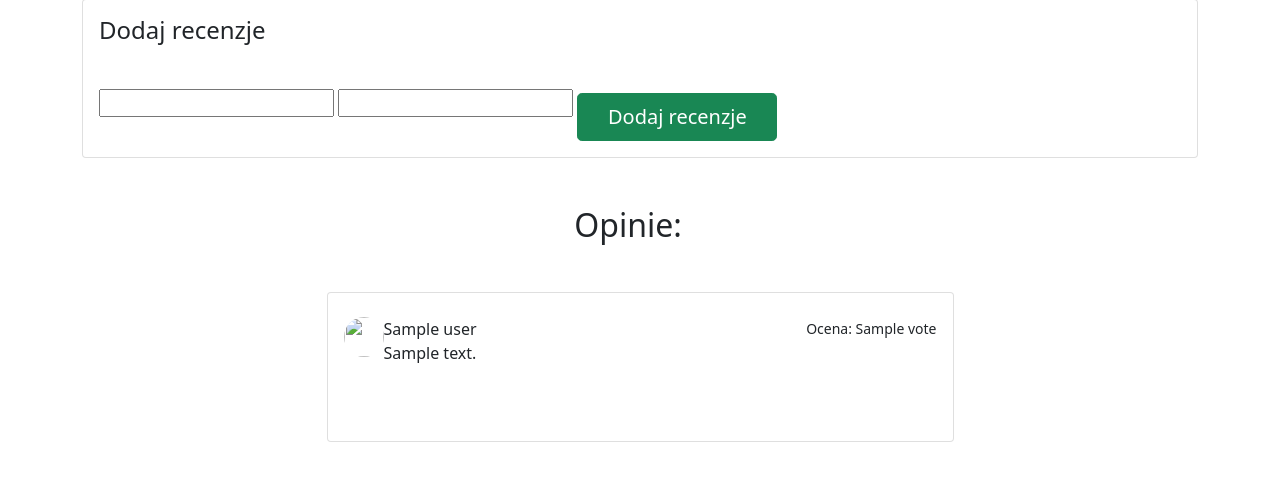
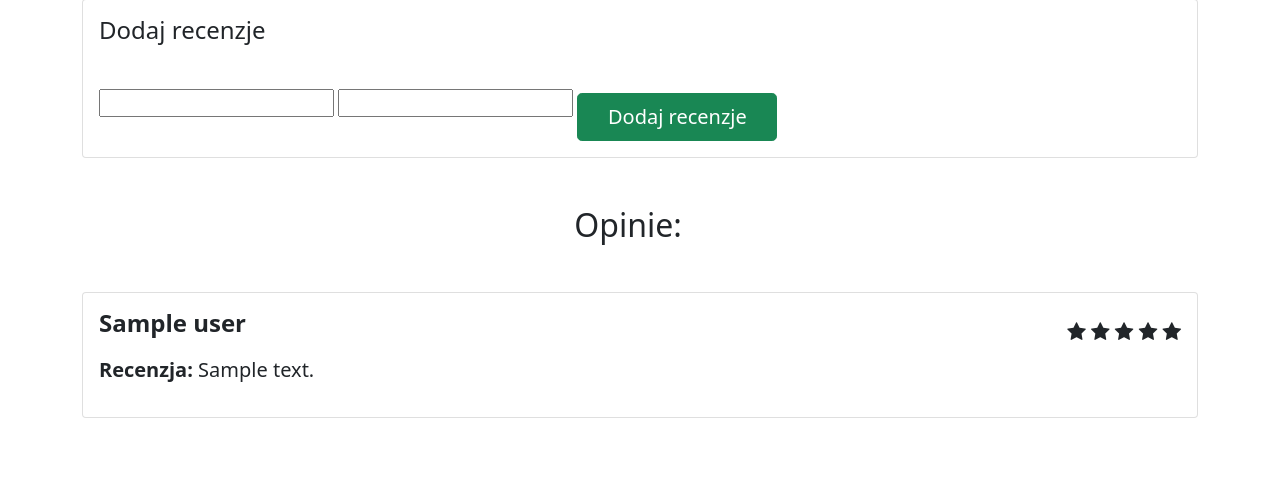
Before and after one commit to musialpatryk/web-book, a Django app: template books/templates/books/book_details.html in a window 1280 px wide. Shown: the part 390-880 px from the top of the page. After the commit the page ends 808 px from the top, so only its background shows below. Run offline with Django 3.2, Linux system fonts and the light colour scheme; the template is opened without the code that fills it: most values are stand-ins (such as "Sample title", 1, 10 or a date in 2020); grey boxes marked "Sample" are stand-in pictures; form fields are guessed from the names that the template uses; parts of the project's set-up code (start-up, migrations or seed data) failed here and were passed over; some libraries are stand-ins or nearby versions; some web fonts are replaced.

Commit message:
Adjust review list styling

```diff
--- a/books/templates/books/book_details.html
+++ b/books/templates/books/book_details.html
@@ -35,24 +35,26 @@
         <h2 class="container mt-5 mb-5 row height d-flex justify-content-center align-items-center">Opinie:</h2>
     </div>
     {% for display in display_reviews %}
-    <div class="container mt-5 mb-5">
-        <div class="row height d-flex justify-content-center align-items-center">
-            <div class="col-md-7">
-                <div class="card" style="height:150px">
-                    <div class="mt-2">
-                        <div class="d-flex flex-row p-3"> <img src="" width="40" height="40" class="rounded-circle mr-3">
-                            <div class="w-100">
-                                <div class="d-flex justify-content-between align-items-center">
-                                    <div class="d-flex flex-row align-items-center"> <span class="mr-2">{{ display.user }}</span></div> <small>Ocena: {{ display.vote }}</small></div>
-                                    <p class="text-justify comment-text mb-0">{{ display.review }}</p>
-                                </div>
-                            </div>
-                        </div>
+
+
+<div class="card mt-4">
+    <div class="card-body">
+        <div class="row">
+            <div class="col">
+                <div class="row">
+                    <h4 class="col fw-bold">{{ display.user }}</h4>
+
+                    <div class="col-2 mt-2 fs-5 text-end">
+                        {% include "review_stars.html" with rating=display.vote %}
                     </div>
                 </div>
             </div>
         </div>
+        <div class="mt-2">
+            <p class="fs-5"><b>Recenzja: </b>{{ display.review }}</p>
+        </div>
     </div>
+</div>
     {% endfor %}
 </div>
 
```
